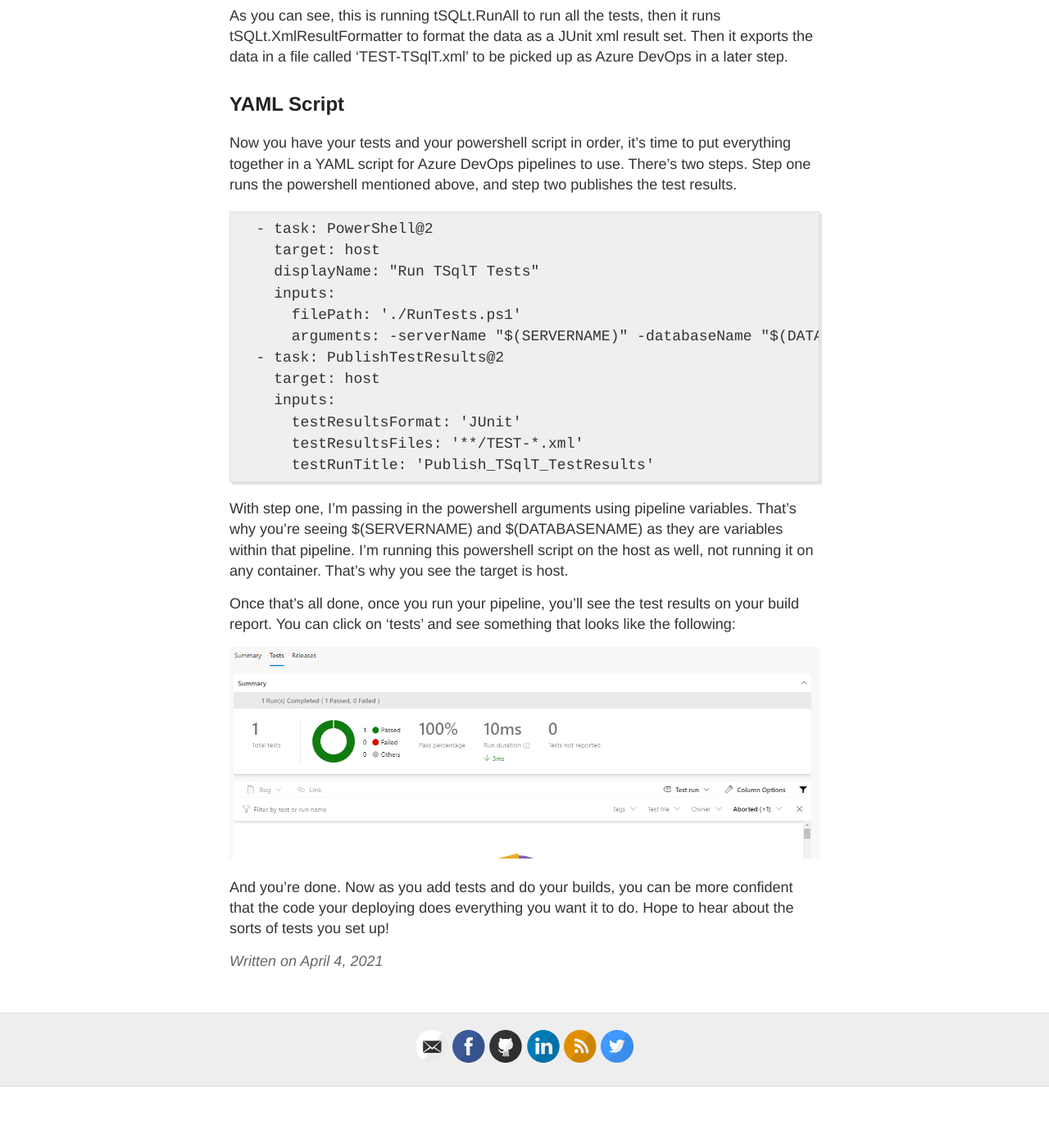
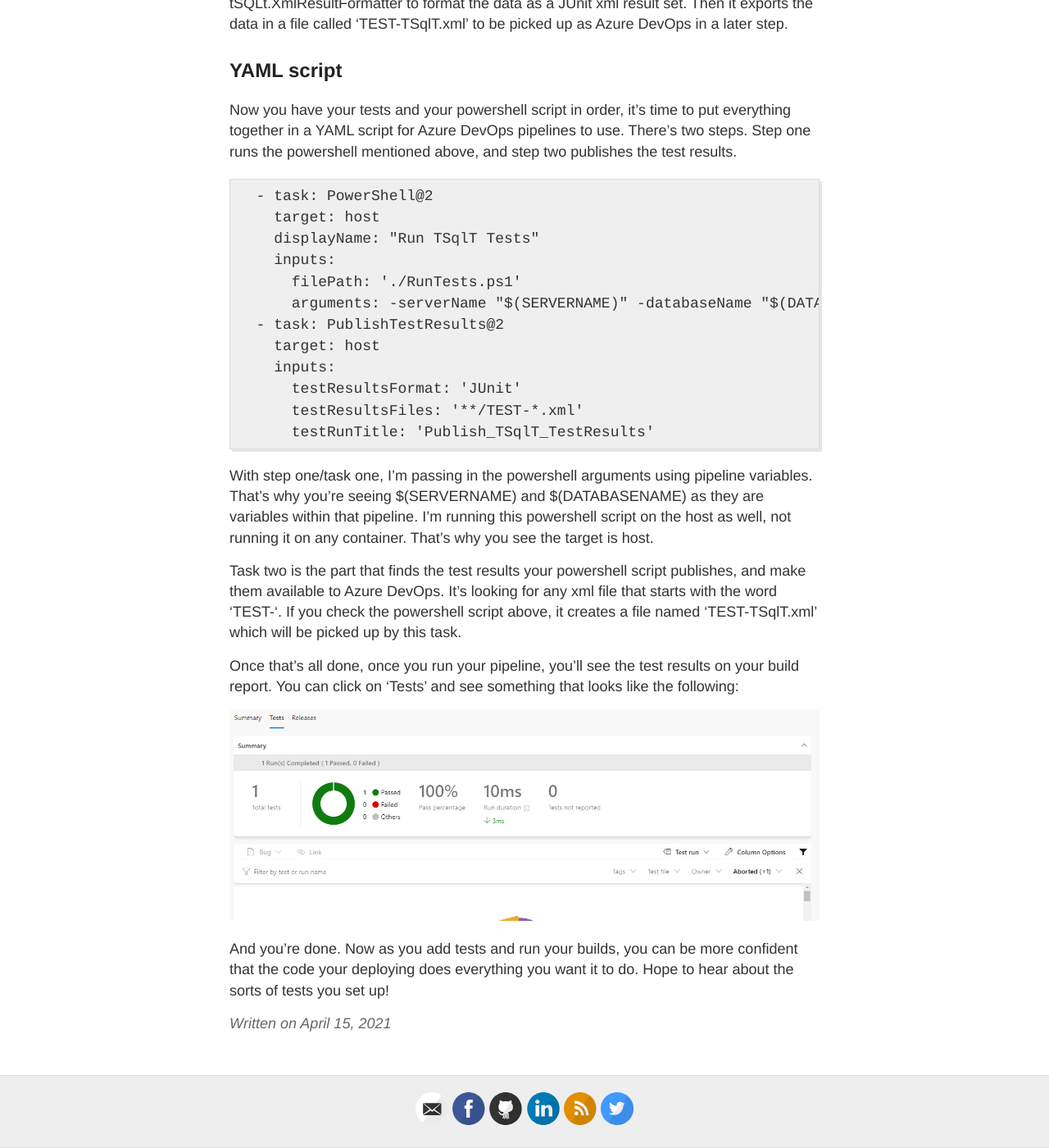
Before and after one commit to Octacon100/Octacon.github.io, a Jekyll site: the page built from _posts/2021-04-15-Setting_up_TsqlT_with_azure_dev_ops.md, in a window 1280 px wide and 1400 px high, scrolled down 2679 px. Shown: the whole window at 82% size. Built offline with Jekyll 4.4.1, drawn with Linux system fonts in a browser that asks for light colours; before the commit the page ends 4004 px from its top, so only the background shows below that; some of the changed text lies outside the part shown.

Commit message:
Blog fixes

````diff
--- a/_posts/2021-04-04-Setting_up_TsqlT_with_azure_dev_ops.md
+++ b/_posts/2021-04-15-Setting_up_TsqlT_with_azure_dev_ops.md
@@ -56,7 +54,7 @@
 
 This is a very basic test that shows how to run an assertion to use as your test. In a future blog post I hope to go into more details on the kinds of tests you can do with tSQLt. Now you are set up to run your test with powershell and report on it.
 
-## Powershell Script
+## Powershell script
 
 Once you have a few tests ready, then you'll need some Powershell to run all the tests you have produced. The powershell script you'll be running connects to a database, runs some SQL(One line to run all the tests, another to format the results in the JUnit xml format.), then save the xml produced to an xml file for Azure DevOps to pick up and report on.
 
@@ -85,7 +83,7 @@
 
 As you can see, this is running tSQLt.RunAll to run all the tests, then it runs tSQLt.XmlResultFormatter to format the data as a JUnit xml result set. Then it exports the data in a file called 'TEST-TSqlT.xml' to be picked up as Azure DevOps in a later step.
 
-## YAML Script
+## YAML script
 
 Now you have your tests and your powershell script in order, it's time to put everything together in a YAML script for Azure DevOps pipelines to use. There's two steps. Step one runs the powershell mentioned above, and step two publishes the test results.
 
@@ -103,10 +101,12 @@
       testResultsFiles: '**/TEST-*.xml'
       testRunTitle: 'Publish_TSqlT_TestResults'
 ```
-With step one, I'm passing in the powershell arguments using pipeline variables. That's why you're seeing $(SERVERNAME) and $(DATABASENAME) as they are variables within that pipeline. I'm running this powershell script on the host as well, not running it on any container. That's why you see the target is host.
+With step one/task one, I'm passing in the powershell arguments using pipeline variables. That's why you're seeing $(SERVERNAME) and $(DATABASENAME) as they are variables within that pipeline. I'm running this powershell script on the host as well, not running it on any container. That's why you see the target is host.
 
-Once that's all done, once you run your pipeline, you'll see the test results on your build report. You can click on 'tests' and see something that looks like the following:
+Task two is the part that finds the test results your powershell script publishes, and make them available to Azure DevOps. It's looking for any xml file that starts with the word 'TEST-'. If you check the powershell script above, it creates a file named 'TEST-TSqlT.xml' which will be picked up by this task.
+
+Once that's all done, once you run your pipeline, you'll see the test results on your build report. You can click on 'Tests' and see something that looks like the following:
 
 ![Test Results](/../blog_images/test_results.png "Test Results")
 
-And you're done. Now as you add tests and do your builds, you can be more confident that the code your deploying does everything you want it to do. Hope to hear about the sorts of tests you set up!
+And you're done. Now as you add tests and run your builds, you can be more confident that the code your deploying does everything you want it to do. Hope to hear about the sorts of tests you set up!
````
Also changed, not shown: other parts of _posts/2021-04-15-Setting_up_TsqlT_with_azure_dev_ops.md (+1 -3 lines).
